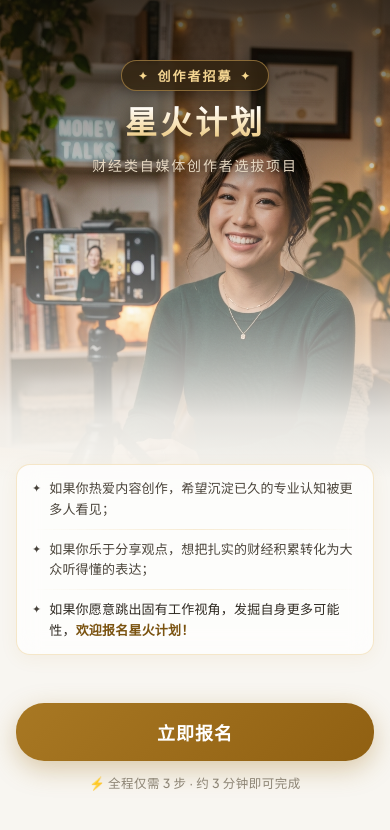
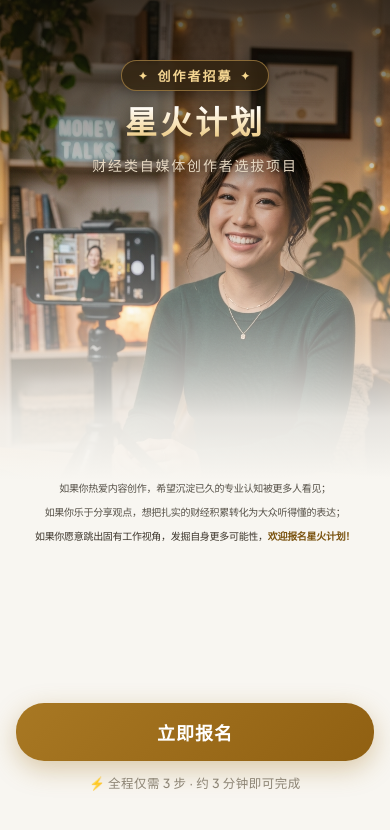
Before and after one commit to easyLong/kos-account-selection, a React (Vite) app: page / in a window 390 px wide. Shown: the top 830 px of the page. Built offline with nearby package versions, Linux system fonts and the light colour scheme; no server answers.

Commit message:
fix(ui): enforce strict 3-line intro with smaller responsive font sizes and no overflow

```diff
--- a/src/App.css
+++ b/src/App.css
@@ -134,82 +134,65 @@
 }
 
 .intro-card {
-  width: 100%;
-  max-width: 380px;
-  margin: 2px auto 0;
-  padding: 0;
-  display: flex;
+  padding: 14px 0 10px;
+  margin-top: 4px;
+  display: flex;
+  align-items: center;
   justify-content: center;
+  width: 100%;
   box-sizing: border-box;
 }
 
-.intro-manifesto-box {
-  width: 100%;
-  box-sizing: border-box;
-  background: rgba(255, 255, 255, 0.72);
-  backdrop-filter: blur(12px);
-  -webkit-backdrop-filter: blur(12px);
-  border: 1px solid rgba(229, 190, 108, 0.35);
-  border-radius: 14px;
-  padding: 13px 15px;
-  box-shadow: 0 4px 18px rgba(184, 134, 45, 0.07);
+.intro-lines-wrapper {
   display: flex;
   flex-direction: column;
-  gap: 8px;
-}
-
-.manifesto-item {
-  display: flex;
-  align-items: flex-start;
-  gap: 8px;
-  width: 100%;
-}
-
-.manifesto-sparkle {
-  color: var(--color-gold);
-  font-size: 11px;
+  gap: 9px;
+  width: 100%;
+  max-width: 440px;
+  text-align: center;
+  align-items: center;
+}
+
+.intro-line {
+  font-size: 10.8px;
   line-height: 1.6;
-  flex-shrink: 0;
-  margin-top: 1px;
-}
-
-.manifesto-text {
-  font-size: 13px;
-  line-height: 1.6;
-  color: #4A443A;
-  letter-spacing: 0.2px;
+  color: #555047;
+  letter-spacing: -0.2px;
+  white-space: nowrap;
   margin: 0;
-  flex: 1;
-  word-break: break-word;
-}
-
-.manifesto-divider {
-  height: 1px;
-  background: linear-gradient(90deg, transparent, rgba(229, 190, 108, 0.28), transparent);
-  width: 100%;
-  margin: 1px 0;
-}
-
-.manifesto-item-cta .manifesto-text {
-  color: #2F2A22;
-}
-
-.manifesto-item-cta .text-highlight {
+  display: block;
+  text-align: center;
+}
+
+.intro-line-highlight {
+  color: #3C352B;
+}
+
+.intro-line-highlight .text-highlight {
   color: var(--color-gold-dark);
   font-weight: 700;
-}
-
-@media (max-width: 375px) {
-  .intro-manifesto-box {
-    padding: 11px 12px;
+  white-space: nowrap;
+}
+
+@media (max-width: 395px) {
+  .intro-lines-wrapper {
+    gap: 8px;
+  }
+
+  .intro-line {
+    font-size: 10px;
+    letter-spacing: -0.3px;
+  }
+}
+
+@media (max-width: 360px) {
+  .intro-lines-wrapper {
     gap: 7px;
   }
-  .manifesto-text {
-    font-size: 12px;
-    line-height: 1.55;
-  }
-  .manifesto-sparkle {
-    font-size: 10px;
+
+  .intro-line {
+    font-size: 9.2px;
+    letter-spacing: -0.4px;
   }
 }
 
@@ -495,7 +478,7 @@
   display: flex;
   align-items: center;
   justify-content: center;
-  box-shadow: 0 2px 6px rgba(0,0,0,0.3);
+  box-shadow: 0 2px 6px rgba(0, 0, 0, 0.3);
 }
 
 .avatar-loading-overlay {
@@ -781,6 +764,7 @@
     opacity: 0;
     transform: translateX(18px);
   }
+
   to {
     opacity: 1;
     transform: translateX(0);
@@ -792,6 +776,7 @@
     opacity: 0;
     transform: translateX(-18px);
   }
+
   to {
     opacity: 1;
     transform: translateX(0);
@@ -1225,7 +1210,7 @@
 .spinner-sm {
   width: 16px;
   height: 16px;
-  border: 2px solid rgba(255,255,255,0.4);
+  border: 2px solid rgba(255, 255, 255, 0.4);
   border-top-color: #FFFFFF;
   border-radius: 50%;
   animation: spin 0.8s linear infinite;
@@ -1291,7 +1276,7 @@
   border-radius: var(--radius-md);
   padding: 16px;
   margin-bottom: 18px;
-  box-shadow: 0 4px 15px rgba(0,0,0,0.02);
+  box-shadow: 0 4px 15px rgba(0, 0, 0, 0.02);
 }
 
 .reg-id-header {
@@ -1493,9 +1478,12 @@
 }
 
 @keyframes pulseDot {
-  0%, 100% {
+
+  0%,
+  100% {
     box-shadow: 0 0 0 3px rgba(197, 154, 63, 0.2), 0 3px 8px rgba(140, 94, 19, 0.15);
   }
+
   50% {
     box-shadow: 0 0 0 5px rgba(197, 154, 63, 0.35), 0 4px 12px rgba(140, 94, 19, 0.25);
   }
@@ -1781,7 +1769,7 @@
   font-size: 21px;
   letter-spacing: 1.5px;
   color: #FFFFFF;
-  text-shadow: 0 2px 10px rgba(0,0,0,0.6);
+  text-shadow: 0 2px 10px rgba(0, 0, 0, 0.6);
   margin-bottom: 6px;
 }
 
@@ -1965,7 +1953,7 @@
   height: 10px;
   border-radius: 50%;
   background: #111A2E;
-  box-shadow: inset 0 0 2px rgba(255,255,255,0.4);
+  box-shadow: inset 0 0 2px rgba(255, 255, 255, 0.4);
 }
 
 .iphone-home-indicator {
@@ -2209,7 +2197,8 @@
   gap: 8px;
 }
 
-.btn-floating-admin, .btn-floating-switch {
+.btn-floating-admin,
+.btn-floating-switch {
   padding: 6px 12px;
   background: rgba(26, 21, 14, 0.85);
   border: 1px solid rgba(197, 154, 63, 0.4);
@@ -2217,7 +2206,7 @@
   font-size: 12px;
   font-weight: 600;
   border-radius: var(--radius-full);
-  box-shadow: 0 4px 12px rgba(0,0,0,0.3);
+  box-shadow: 0 4px 12px rgba(0, 0, 0, 0.3);
   backdrop-filter: blur(8px);
 }
 
@@ -2996,7 +2985,7 @@
   width: 16px;
   height: 16px;
   border-radius: 50%;
-  background: rgba(0,0,0,0.06);
+  background: rgba(0, 0, 0, 0.06);
   font-size: 10px;
   font-weight: 700;
   display: flex;
@@ -4123,6 +4112,7 @@
     opacity: 0;
     transform: translateY(-4px);
   }
+
   to {
     opacity: 1;
     transform: translateY(0);
--- a/src/components/LandingPage.jsx
+++ b/src/components/LandingPage.jsx
@@ -37,27 +37,16 @@ export default function LandingPage({ onStart, onOpenAdmin }) {
       {/* Narrative & Body Section matching mockup 1 */}
       <div className="landing-body">
         <div className="intro-card">
-          <div className="intro-manifesto-box">
-            <div className="manifesto-item">
-              <span className="manifesto-sparkle">✦</span>
-              <p className="manifesto-text">
+          <div className="intro-lines-wrapper">
+            <p className="intro-line">
               如果你热爱内容创作，希望沉淀已久的专业认知被更多人看见；
             </p>
-            </div>
-            <div className="manifesto-divider"></div>
-            <div className="manifesto-item">
-              <span className="manifesto-sparkle">✦</span>
-              <p className="manifesto-text">
+            <p className="intro-line">
               如果你乐于分享观点，想把扎实的财经积累转化为大众听得懂的表达；
             </p>
-            </div>
-            <div className="manifesto-divider"></div>
-            <div className="manifesto-item manifesto-item-cta">
-              <span className="manifesto-sparkle">✦</span>
-              <p className="manifesto-text">
+            <p className="intro-line intro-line-highlight">
               如果你愿意跳出固有工作视角，发掘自身更多可能性，<strong className="text-highlight">欢迎报名星火计划！</strong>
             </p>
-            </div>
           </div>
         </div>
 
--- a/src/index.css
+++ b/src/index.css
@@ -57,6 +57,8 @@ html, body {
   color: var(--color-text-body);
   -webkit-font-smoothing: antialiased;
   -moz-osx-font-smoothing: grayscale;
+  -webkit-text-size-adjust: 100%;
+  text-size-adjust: 100%;
   overflow-x: hidden;
 }
 
```
Lines whose indentation alone changed are shown as unchanged.
